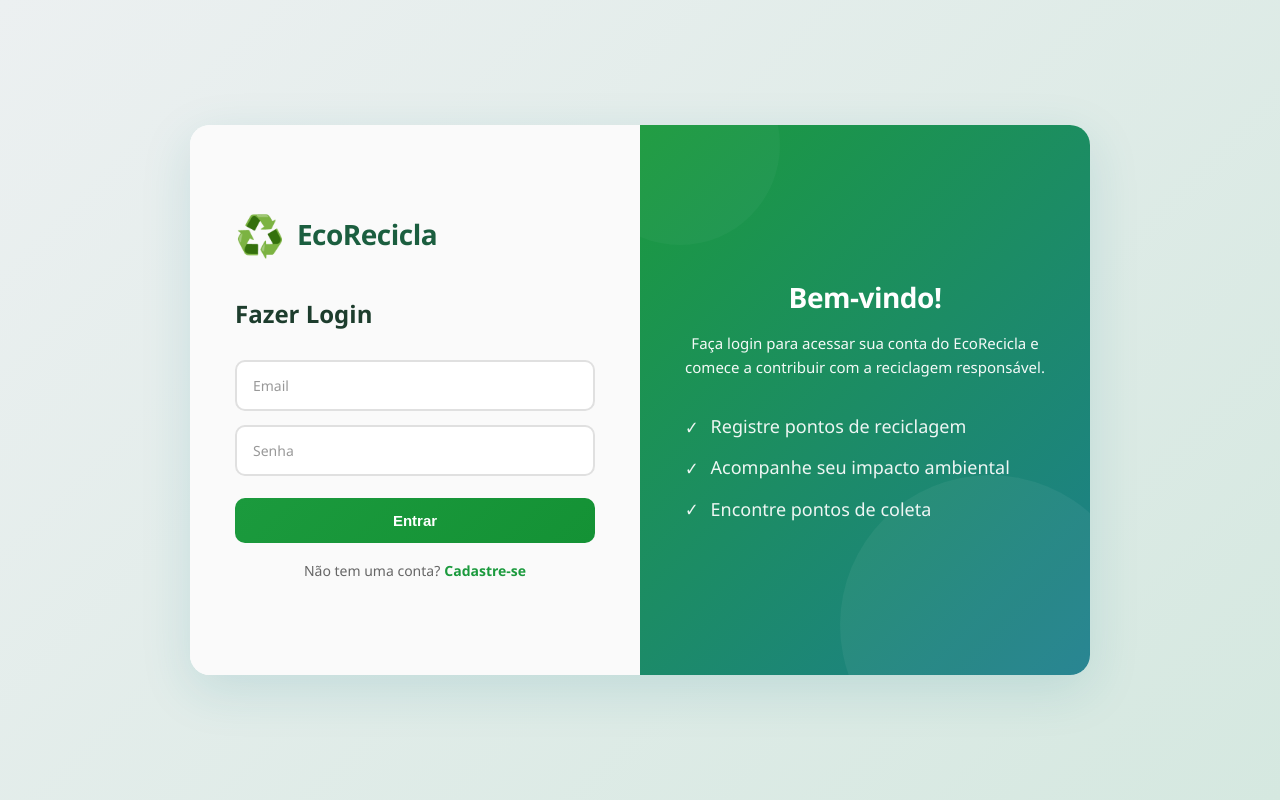
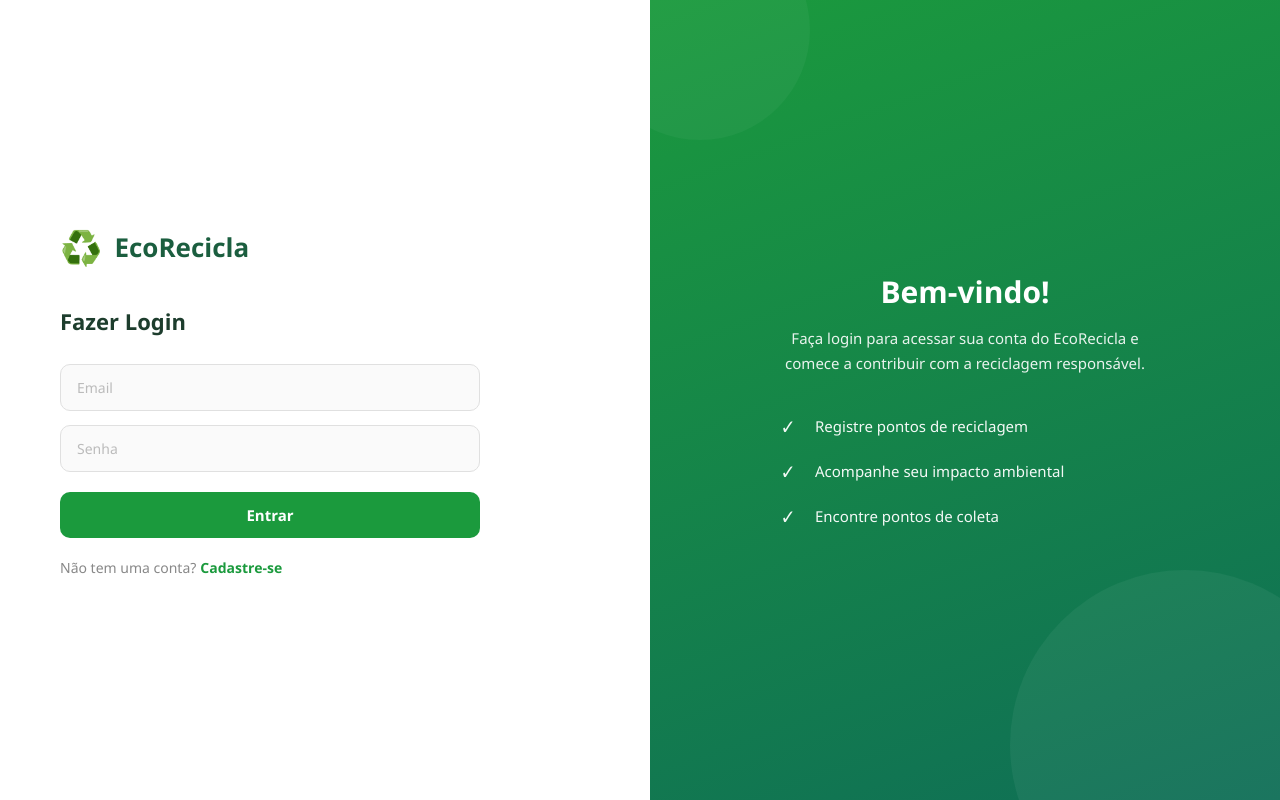
Before and after one commit to LucasBMarques/EcoRecicla-Hackathon, a React app in the folder src/frontend/: page / in a window 1280 px wide. Built offline with nearby package versions, Linux system fonts and the light colour scheme; the HTML template or start-up script is replaced by a standard one.

Commit message:
Adições de novas implementações

```diff
--- a/src/frontend/src/styles/auth.css
+++ b/src/frontend/src/styles/auth.css
@@ -1,120 +1,116 @@
 * {
   box-sizing: border-box;
+  margin: 0;
+  padding: 0;
 }
 
 body {
-  margin: 0;
   font-family: 'Segoe UI', Tahoma, Geneva, Verdana, sans-serif;
-  background: linear-gradient(135deg, #ecf0f1 0%, #d5e8e0 100%);
+  background: #e8f0e9;
 }
 
+/* LAYOUT PRINCIPAL */
 .container {
   display: flex;
-  justify-content: center;
-  align-items: center;
   min-height: 100vh;
-  padding: 20px;
+  width: 100%;
 }
 
 .auth-card {
   display: flex;
-  width: 900px;
-  height: 550px;
-  background: white;
-  border-radius: 20px;
-  box-shadow: 0 15px 50px rgba(29, 126, 141, 0.15);
-  overflow: hidden;
+  width: 100%;
+  min-height: 100vh;
 }
 
-/* LEFT SECTION - FORM */
+/* LADO ESQUERDO - FORMULÁRIO */
 .left {
-  width: 50%;
-  padding: 55px 45px;
+  flex: 1;
   display: flex;
   flex-direction: column;
   justify-content: center;
-  background: #fafafa;
+  padding: 60px 60px;
+  background: #ffffff;
 }
 
 .logo-section {
   display: flex;
   align-items: center;
-  margin-bottom: 35px;
   gap: 12px;
+  margin-bottom: 36px;
 }
 
 .logo-icon {
-  font-size: 40px;
+  font-size: 34px;
 }
 
 .left h1 {
-  margin: 0;
-  font-size: 28px;
+  font-size: 26px;
   color: #1b5e3f;
   font-weight: 700;
-  letter-spacing: -0.5px;
 }
 
 .left h2 {
-  margin: 0 0 30px 0;
-  font-size: 24px;
+  font-size: 22px;
   color: #1d3d2d;
   font-weight: 600;
+  margin-bottom: 28px;
 }
 
 .left form {
   display: flex;
   flex-direction: column;
   gap: 14px;
+  max-width: 420px;
 }
 
 .left input {
-  padding: 14px 16px;
-  border: 2px solid #e0e0e0;
+  padding: 13px 16px;
+  border: 1.5px solid #e0e0e0;
   border-radius: 10px;
   font-size: 14px;
   font-family: inherit;
-  transition: all 0.3s ease;
-  background: white;
+  background: #fafafa;
+  transition: border-color 0.2s, background 0.2s;
+  width: 100%;
 }
 
 .left input:focus {
   outline: none;
   border-color: #1b9a3d;
-  box-shadow: 0 0 0 3px rgba(27, 154, 61, 0.1);
+  background: #fff;
 }
 
 .left input::placeholder {
-  color: #999;
+  color: #bbb;
 }
 
 .btn-primary {
-  padding: 14px;
+  padding: 13px;
   border: none;
-  background: linear-gradient(135deg, #1b9a3d 0%, #149235 100%);
+  background: #1b9a3d;
   color: white;
   border-radius: 10px;
   cursor: pointer;
   font-size: 15px;
   font-weight: 600;
-  transition: all 0.3s ease;
-  margin-top: 8px;
+  font-family: inherit;
+  margin-top: 6px;
+  transition: background 0.2s, transform 0.1s;
 }
 
 .btn-primary:hover {
-  transform: translateY(-2px);
-  box-shadow: 0 8px 20px rgba(27, 154, 61, 0.3);
+  background: #158a33;
 }
 
 .btn-primary:active {
-  transform: translateY(0);
+  transform: scale(0.98);
 }
 
 .toggle-text {
-  margin-top: 18px;
-  text-align: center;
+  margin-top: 20px;
   font-size: 14px;
-  color: #666;
+  color: #888;
+  max-width: 420px;
 }
 
 .toggle-text .link {
@@ -122,44 +118,42 @@ body {
   font-weight: 600;
   cursor: pointer;
   margin-left: 4px;
-  transition: color 0.3s ease;
 }
 
 .toggle-text .link:hover {
-  color: #149235;
   text-decoration: underline;
 }
 
-/* RIGHT SECTION - WELCOME */
+/* LADO DIREITO - INFO */
 .right {
-  width: 50%;
-  background: linear-gradient(135deg, #1b9a3d 0%, #1d7e8d 100%);
+  flex: 1;
+  background: linear-gradient(160deg, #1b9a3d 0%, #0f6e56 100%);
   color: white;
   display: flex;
   align-items: center;
   justify-content: center;
-  padding: 45px;
+  padding: 60px 50px;
+  position: relative;
   overflow: hidden;
-  position: relative;
 }
 
 .right::before {
   content: '';
   position: absolute;
-  width: 300px;
-  height: 300px;
+  width: 350px;
+  height: 350px;
   background: rgba(255, 255, 255, 0.05);
   border-radius: 50%;
-  bottom: -100px;
-  right: -50px;
+  bottom: -120px;
+  right: -80px;
 }
 
 .right::after {
   content: '';
   position: absolute;
-  width: 200px;
-  height: 200px;
-  background: rgba(255, 255, 255, 0.03);
+  width: 220px;
+  height: 220px;
+  background: rgba(255, 255, 255, 0.04);
   border-radius: 50%;
   top: -80px;
   left: -60px;
@@ -168,77 +162,71 @@ body {
 .right-content {
   position: relative;
   z-index: 1;
+  max-width: 380px;
   text-align: center;
 }
 
 .right h2 {
-  margin: 0 0 15px 0;
-  font-size: 28px;
+  font-size: 30px;
   font-weight: 700;
-  letter-spacing: -0.5px;
+  margin-bottom: 14px;
 }
 
 .right p {
-  margin: 0 0 35px 0;
   font-size: 15px;
-  line-height: 1.6;
-  opacity: 0.95;
-  font-weight: 300;
+  line-height: 1.7;
+  opacity: 0.9;
+  margin-bottom: 36px;
 }
 
 .features {
   display: flex;
   flex-direction: column;
-  gap: 16px;
+  gap: 18px;
   align-items: flex-start;
-  justify-content: center;
 }
 
 .feature-item {
   display: flex;
   align-items: center;
-  gap: 12px;
-  font-size: 14px;
-  opacity: 0.92;
+  gap: 14px;
+  font-size: 15px;
+  opacity: 0.95;
 }
 
-.feature-item span {
-  font-size: 18px;
-  display: inline-flex;
-  align-items: center;
+.feature-item span:first-child {
+  font-size: 20px;
+  min-width: 26px;
+  text-align: center;
 }
 
-.feature-item span:last-child {
-  line-height: 1.4;
-}
+/* RESPONSIVO */
+@media (max-width: 768px) {
+  .container {
+    padding: 0;
+  }
 
-/* RESPONSIVE */
-@media (max-width: 768px) {
   .auth-card {
     flex-direction: column;
-    width: 100%;
-    height: auto;
-  }
-
-  .left, .right {
-    width: 100%;
+    border-radius: 0;
+    min-height: 100vh;
   }
 
   .left {
-    padding: 40px 30px;
+    padding: 40px 28px;
   }
 
   .right {
-    padding: 40px 30px;
-    min-height: 300px;
+    padding: 40px 28px;
+    min-height: 260px;
   }
 
   .left h1 {
-    font-size: 24px;
+    font-size: 22px;
   }
 
   .left h2 {
-    font-size: 20px;
+    font-size: 18px;
   }
 
   .right h2 {
```
